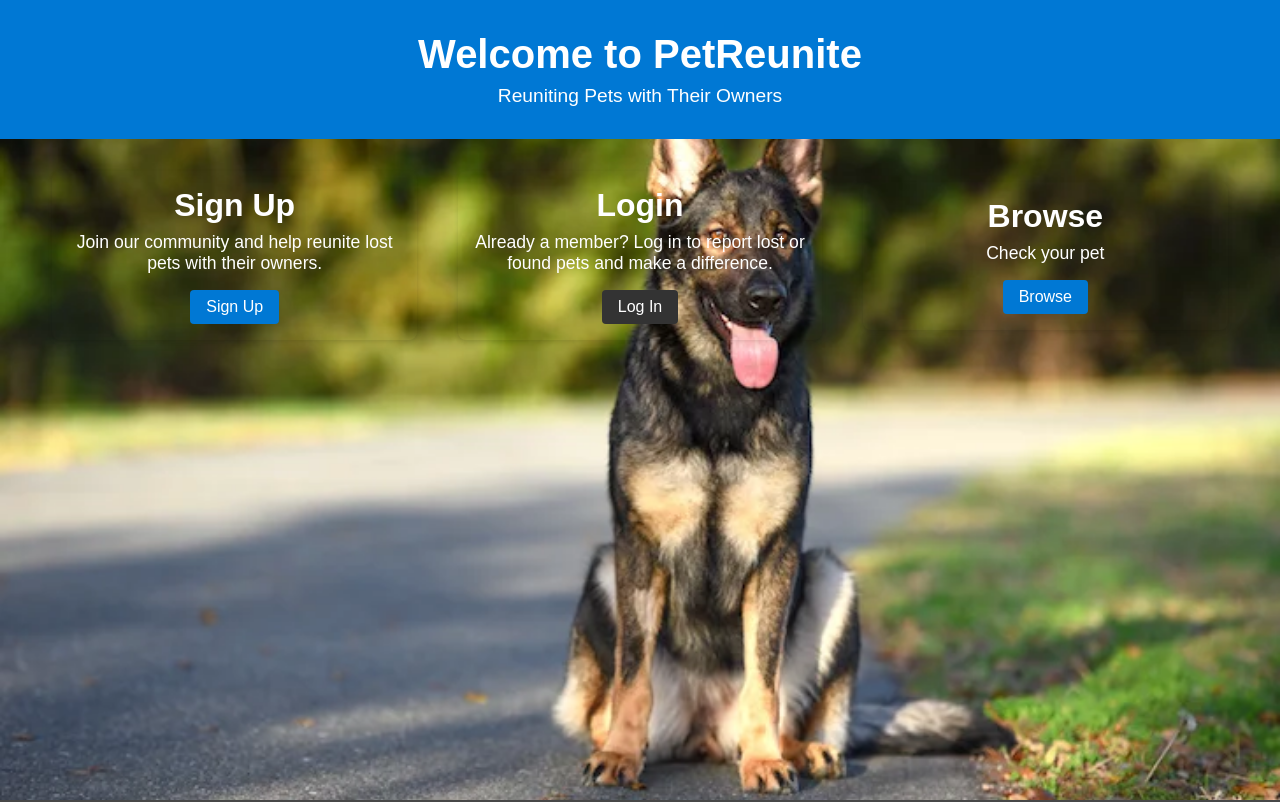
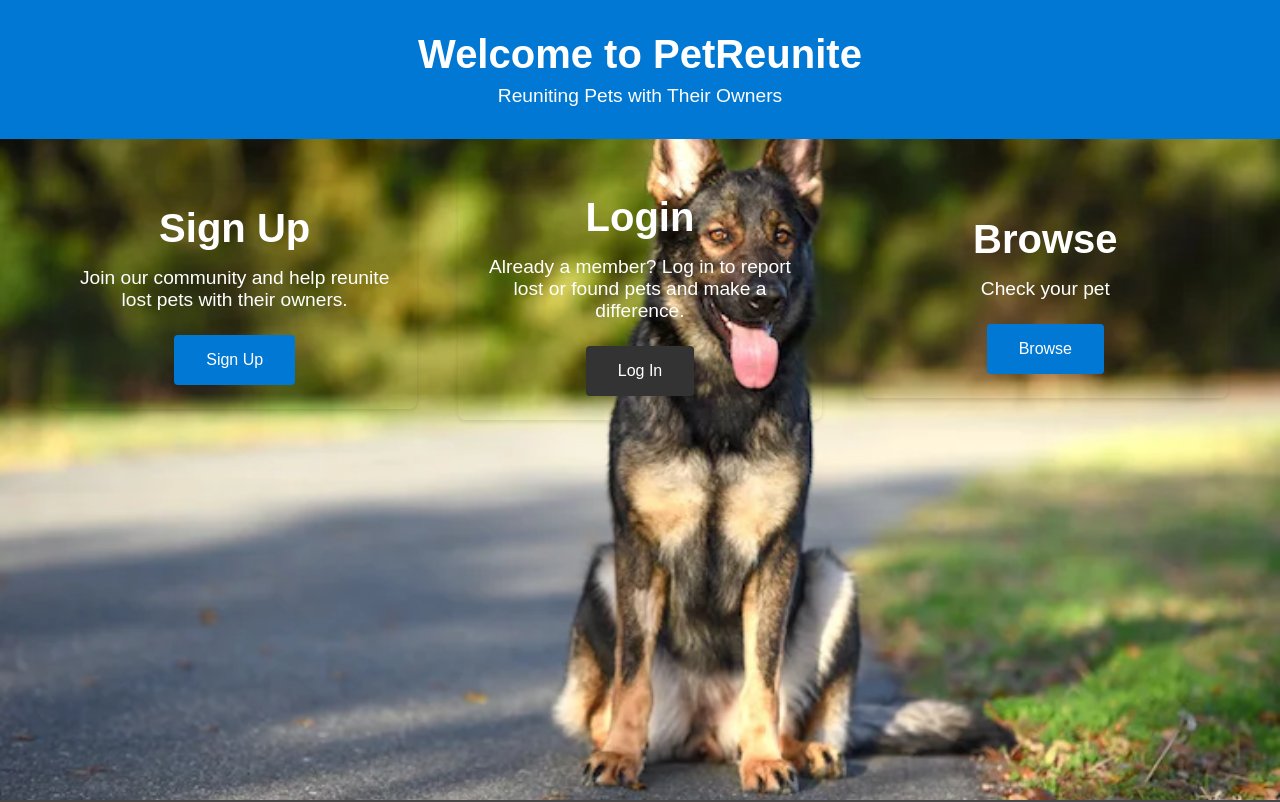
Before and after one commit to Abou2022/petreunite-frontend, a React (Create React App) app: page / in a window 1280 px wide. Shown: the top 802 px of the page. Built offline with nearby package versions, Linux system fonts and the light colour scheme.

Commit message:
home page css updated

```diff
--- a/src/components/home/HomePage.css
+++ b/src/components/home/HomePage.css
@@ -12,6 +12,7 @@
   background-attachment: fixed;
   color: #333;
   height: 100vh;
+  overflow: hidden; /* Add overflow: hidden to prevent background image overflow */
 }
 
 header {
@@ -41,42 +42,48 @@ header p {
 .login-section,
 .browse-section {
   text-align: center;
-  padding: 1rem;
+  padding: 1.5rem; /* Increase padding for better spacing */
   border-radius: 8px;
   box-shadow: 0 2px 4px rgba(0, 0, 0, 0.1);
-  color: white;
+  color: #fff;
   width: 100%; /* Set width to 100% */
-  margin-bottom: 1rem;
+  margin-bottom: 1.5rem; /* Increase margin-bottom for better spacing */
 }
 
 .signup-section:hover,
 .login-section:hover,
 .browse-section:hover {
-  /* background-color: #fff; */
-  color: #000000;
+  background-color: rgba(
+    255,
+    255,
+    255,
+    0.1
+  ); /* Add a subtle background color on hover */
+  color: #fff;
 }
 
 .signup-section h2,
 .login-section h2,
 .browse-section h2 {
-  font-size: 2rem;
-  margin-bottom: 0.5rem;
+  font-size: 2.5rem; /* Increase font size for headings */
+  margin-bottom: 1rem; /* Increase margin-bottom for better spacing */
 }
 
 .signup-section p,
 .login-section p,
 .browse-section p {
-  font-size: 1.1rem;
-  margin-bottom: 1rem;
+  font-size: 1.2rem; /* Increase font size for paragraphs */
+  margin-bottom: 1.5rem; /* Increase margin-bottom for better spacing */
 }
 
 .btn-primary,
 .btn-secondary {
   display: inline-block;
-  padding: 0.5rem 1rem;
+  padding: 1rem 2rem; /* Increase padding for better button size */
   border-radius: 4px;
   text-decoration: none;
   transition: background-color 0.2s;
+  cursor: pointer; /* Add cursor: pointer for better indication */
 }
 
 .btn-primary {
```
